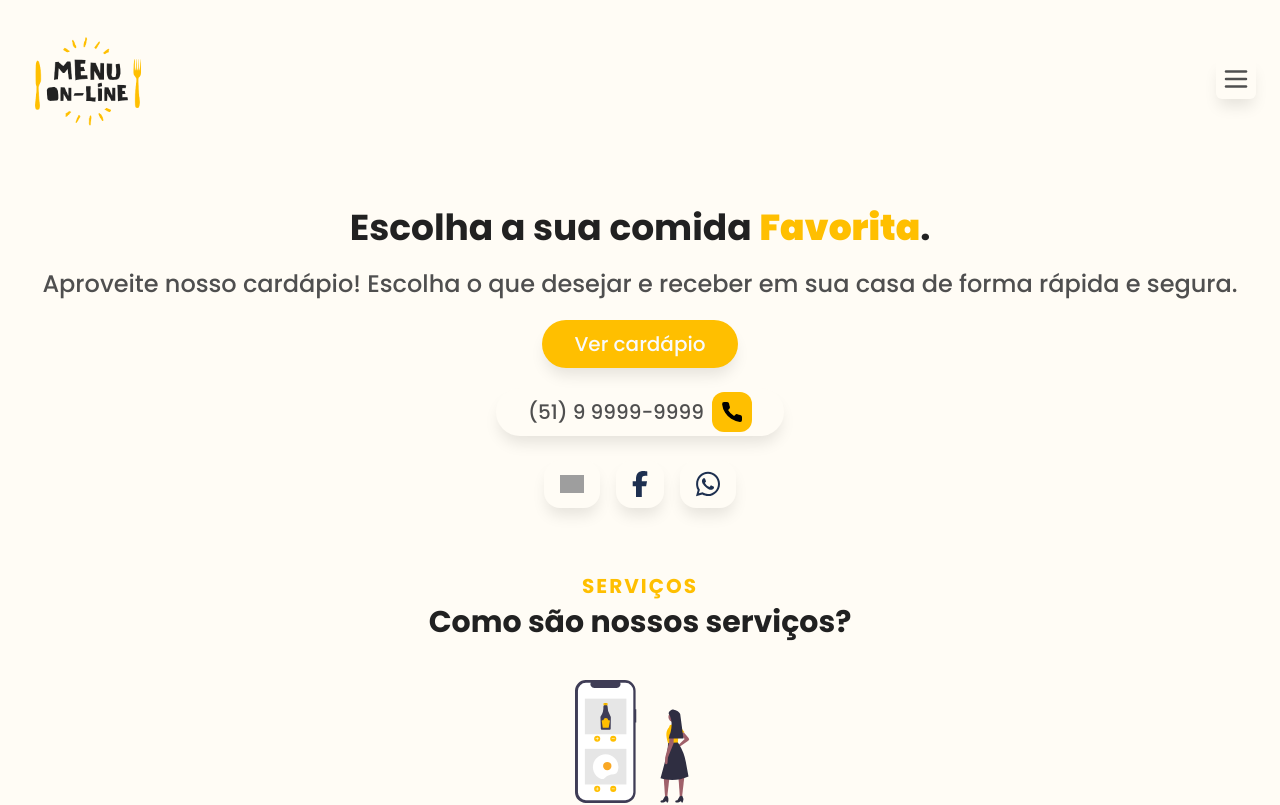
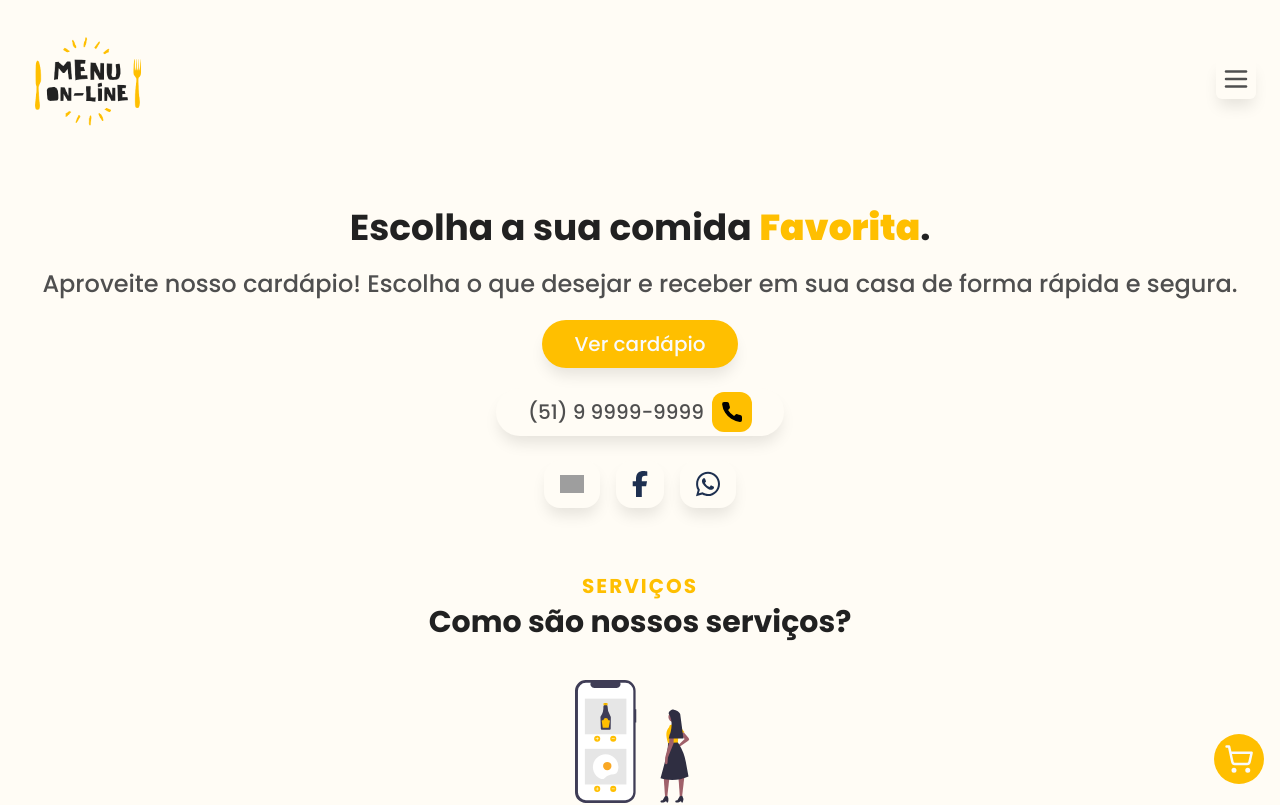
Before and after one commit to Samuka0222/menu-online, a Next.js app: page / in a window 1280 px wide. Shown: the top 805 px of the page. Built offline with nearby package versions, Linux system fonts and the light colour scheme; no server answers; the database is empty; grey boxes are pictures that could not be loaded.

Commit message:
feat: add CartButton and CartIndicator on home page.

```diff
--- /dev/null
+++ b/app/(home)/_components/cart-button.tsx
@@ -0,0 +1,19 @@
+import CartIndicator from "@/app/_components/cart-indicator";
+import { Button } from "@/app/_components/ui/button";
+import { ShoppingCart } from "lucide-react";
+import Link from "next/link";
+
+const CartButton = () => {
+  return (
+    <div className="fixed z-10 bottom-4 right-4">
+      <Button className="p-0 h-[50px] w-[50px] rounded-full bg-primary" asChild>
+        <Link href='/cart/your-cart' className="relative">
+          <CartIndicator />
+          <ShoppingCart size={30} />
+        </Link>
+      </Button>
+    </div>
+  );
+}
+
+export default CartButton;
--- a/app/(home)/page.tsx
+++ b/app/(home)/page.tsx
@@ -7,10 +7,11 @@ import Menu from "./_components/menu";
 import Reviews from "./_components/reviews";
 import Booking from "./_components/booking";
 import Footer from "./_components/footer";
+import CartButton from "./_components/cart-button";
 
 const HomePage = () => {
   return <>
-    <main className="flex flex-col">
+    <main className="flex flex-col relative">
       <NavBar />
 
       <section className="mt-12 flex flex-col justify-center items-center px-5">
@@ -45,6 +46,7 @@ const HomePage = () => {
         <Reviews />
         <Booking />
       </section>
+      <CartButton />
       <Footer />
     </main>
   </>;
--- /dev/null
+++ b/app/_components/cart-indicator.tsx
@@ -0,0 +1,33 @@
+'use client'
+
+import { useEffect, useState } from "react";
+import ICart from "../_lib/interfaces/ICart";
+import useCartContext from "../_lib/hooks/useCartContext";
+
+const CartIndicator = () => {
+  const context = useCartContext();
+
+  if (!context) {
+    throw new Error("No context provided for CartButton")
+  };
+
+  const { cart } = context;
+  const [quantity, setQuantity] = useState(0);
+
+  useEffect(() => {
+    setQuantity(
+      cart.reduce((total: number, item: ICart) => {
+        return total + item.quantity
+      }, 0)
+    )
+  }, [cart])
+
+
+  return (
+    <span className={`${quantity > 0 ? 'block' : 'hidden'} h-7 w-7 flex items-center justify-center rounded-full absolute -right-3 -top-2 text-base font-bold bg-[#FFF2CC] text-black`}>
+      {quantity}
+    </span>
+  );
+}
+
+export default CartIndicator;
```
